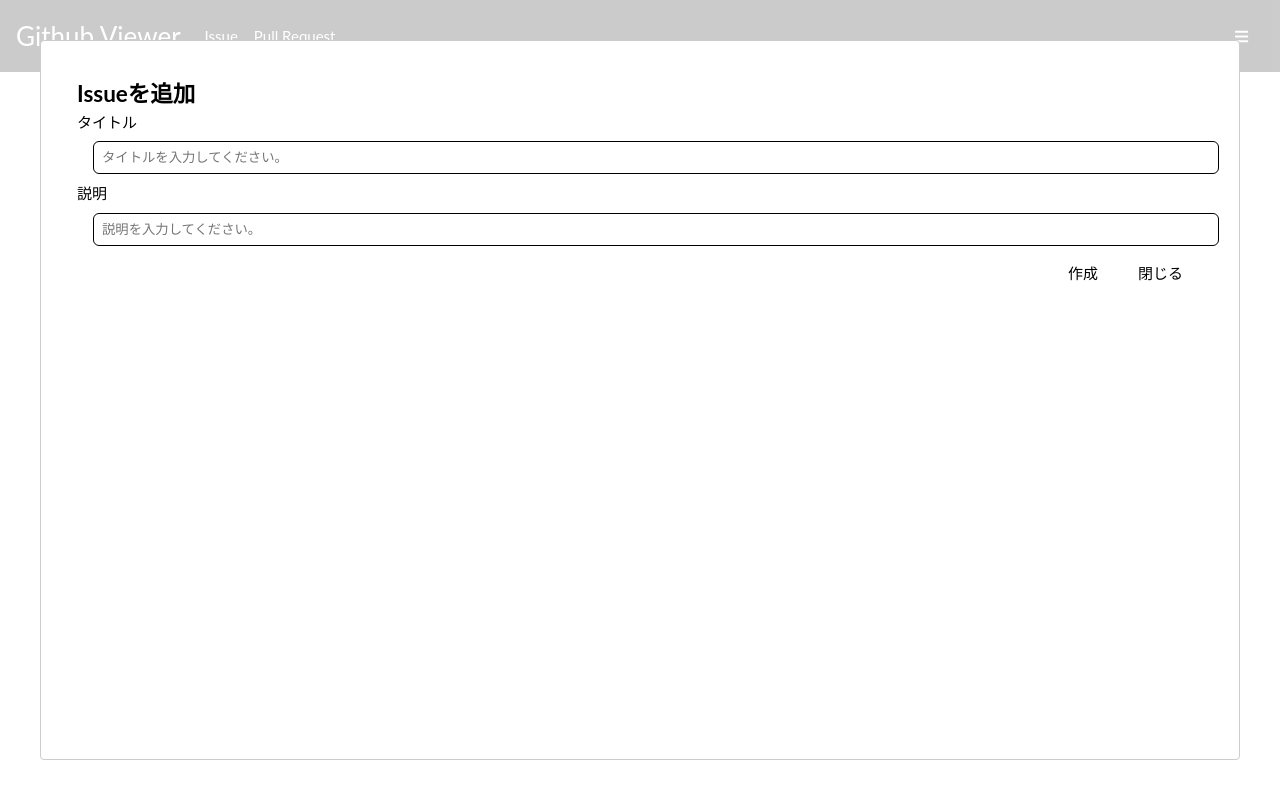
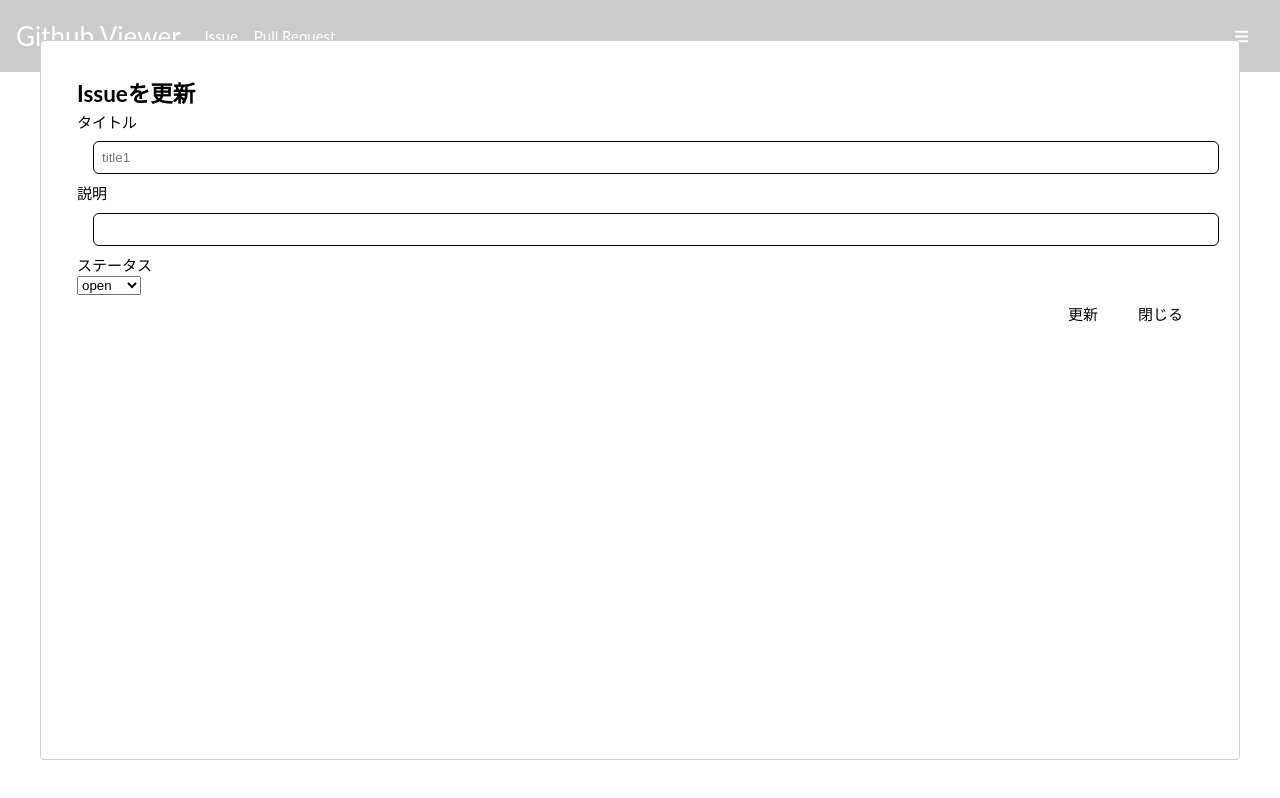
Before and after one commit to junwatanabe72/redux-github-viewer, a React (Create React App) app: page /issue in a window 1280 px wide. Both pictures are taken after a click on the element "title1". Built offline with nearby package versions, Linux system fonts and the light colour scheme.

Commit message:
modal新規作成ページと更新ページの切り分け実装

```diff
--- a/src/components/Atoms/TableData.js
+++ b/src/components/Atoms/TableData.js
@@ -1,6 +1,7 @@
 import React from 'react';
 import { connect } from 'react-redux';
 import styled from 'styled-components';
+import ModalUpdate from '../Molecules/ModalUpdate';
 import TableDataCell from './TableDataCell';
 import TableDataCheckBoxCell from './TableDataCheckBoxCell';
 import { modalPush, modalPop } from '../../reducers/Modal';
@@ -16,15 +17,16 @@ function mapDispatchToProps(dispatch) {
   };
 }
 
-function TableData({ value, modalPush, propsFunction, checkedAll }) {
+function TableData({ value, modalPush, modalPop, propsFunction, checkedAll }) {
+  const _modalPush = () => modalPush(<ModalUpdate modalPop={modalPop} Value={value} />);
   return (
     <tr>
       <TableDataCheckBoxCell value={value} propsFunction={propsFunction} checkedAll={checkedAll} />
-      <TableDataCell value={value.title} propsFunction={modalPush} />
-      <TableDataCell value={value.status} propsFunction={modalPush} />
-      <TableDataCell value={value.description} propsFunction={modalPush} />
-      <TableDataCell value={value.createBy} propsFunction={modalPush} />
-      <TableDataCell value={value.update} propsFunction={modalPush} />
+      <TableDataCell value={value.title} propsFunction={_modalPush} />
+      <TableDataCell value={value.status} propsFunction={_modalPush} />
+      <TableDataCell value={value.description} propsFunction={_modalPush} />
+      <TableDataCell value={value.createBy} propsFunction={_modalPush} />
+      <TableDataCell value={value.update} propsFunction={_modalPush} />
     </tr>
   );
 }
--- a/src/components/Molecules/IssueButtons.js
+++ b/src/components/Molecules/IssueButtons.js
@@ -3,7 +3,7 @@ import { connect } from 'react-redux';
 import Modal from 'react-modal';
 import Button from '../Atoms/Button';
 import styled from 'styled-components';
-import ModalWindow from '../Organisms/ModalWindow';
+import ModalMain from '../Molecules/ModalMain';
 import { modalPush, modalPop } from '../../reducers/Modal';
 import { removeIssue } from '../../reducers/Issue';
 
@@ -24,10 +24,11 @@ function mapDispatchToProps(dispatch) {
 }
 
 function IssueButtons({ modalPush, modalPop, deleteIssue, checkedObject }) {
+  const _modalPush = () => modalPush(<ModalMain modalPop={modalPop} />);
   const _deleteIssue = () => deleteIssue(checkedObject);
   return (
     <Container>
-      <Button ButtonName={'New'} type={'primary'} propsFunction={modalPush} />
+      <Button ButtonName={'New'} type={'primary'} propsFunction={_modalPush} />
       <Button ButtonName={'Delete'} type={'danger'} propsFunction={_deleteIssue} />
     </Container>
   );
--- a/src/components/Molecules/ModalMain.js
+++ b/src/components/Molecules/ModalMain.js
@@ -29,7 +29,7 @@ function mapDispatchToProps(dispatch) {
   };
 }
 
-function ModalMain({ createIssue, modalPop }) {
+function ModalMain({ createIssue, modalPop, component }) {
   const [iss, setIssue] = useState('');
   const [sta, setStatus] = useState('');
   const onSubmit = () => {
@@ -52,7 +52,13 @@ function ModalMain({ createIssue, modalPop }) {
   return (
     <Container>
       <Logo name={'Issueを追加'} />
-      <label>タイトル</label>
+      <label
+        onClick={() => {
+          console.log(component);
+        }}
+      >
+        {component}
+      </label>
       <Input
         PlaceHolder={'タイトルを入力してください。'}
         value={iss}
--- a/src/components/Molecules/ModalUpdate.js
+++ b/src/components/Molecules/ModalUpdate.js
@@ -15,6 +15,10 @@ const Container = styled.div`
 const ButtonSet = styled.div`
   display: flex;
   justify-content: end;
+`;
+
+const StyledSelect = styled.select`
+  width: 64px;
 `;
 
 const mapStateToProps = (state) => {
@@ -55,23 +59,17 @@ function ModalUpdate({ createIssue, modalPop, Value, data }) {
   return (
     <Container>
       <Logo name={'Issueを更新'} />
-      <label
-        onClick={() => {
-          console.log(data);
-        }}
-      >
-        タイトル
-      </label>
-      <div></div>
-      <Input PlaceHolder={title} propsFunction={onChangeIssue} />
+      <label>タイトル</label>
+      <Input PlaceHolder={Value.title} value={iss} propsFunction={onChangeIssue} />
       <label>説明</label>
-      <Input
-        PlaceHolder={'説明を入力してください。'}
-        value={'Value.title'}
-        propsFunction={onChangeStatus}
-      />
+      <Input PlaceHolder={Value.description} value={sta} propsFunction={onChangeStatus} />
+      <label>ステータス</label>
+      <StyledSelect>
+        <option>open</option>
+        <option>close</option>
+      </StyledSelect>
       <ButtonSet>
-        <Button ButtonName={'作成'} propsFunction={onSubmit} />
+        <Button ButtonName={'更新'} propsFunction={onSubmit} />
         <Button ButtonName={'閉じる'} propsFunction={modalPop} />
       </ButtonSet>
     </Container>
--- a/src/components/Organisms/ModalWindow.js
+++ b/src/components/Organisms/ModalWindow.js
@@ -6,12 +6,8 @@ import ModalMain from '../Molecules/ModalMain';
 
 Modal.setAppElement('#root');
 
-function ModalWindow({ show, modalPop }) {
-  return (
-    <Modal isOpen={show}>
-      <ModalMain modalPop={modalPop} />
-    </Modal>
-  );
+function ModalWindow({ show, modalPop, component }) {
+  return <Modal isOpen={show}>{component}</Modal>;
 }
 
 export default ModalWindow;
--- a/src/reducers/Modal.js
+++ b/src/reducers/Modal.js
@@ -4,29 +4,31 @@ const MODAL_PUSH = 'MODAL_PUSH';
 const MODAL_POP = 'MODAL_POP';
 
 // Action Creators:
-export function modalPush(issue) {
-  return { type: 'MODAL_PUSH', payload: { issue } };
+export function modalPush(argComponent) {
+  return { type: 'MODAL_PUSH', payload: { argComponent } };
 }
 
 export function modalPop() {
-  return { type: 'MODAL_POP' };
+  return { type: 'MODAL_POP', payload: {} };
 }
 
 const initialState = {
   show: false,
-  component: React.createElement('div', null, 'Does it work?'),
+  component: [],
 };
 
 export default function ModalReducer(state = initialState, action) {
   switch (action.type) {
     case MODAL_PUSH:
       return {
-        // ...state,
-        // components: [...state.components, action.payload.components],
+        ...state,
+        component: [...state.component, action.payload.argComponent],
         show: true,
       };
     case MODAL_POP:
       return {
+        ...state,
+        component: state.component.slice(0, -1),
         show: false,
       };
     default:
```
